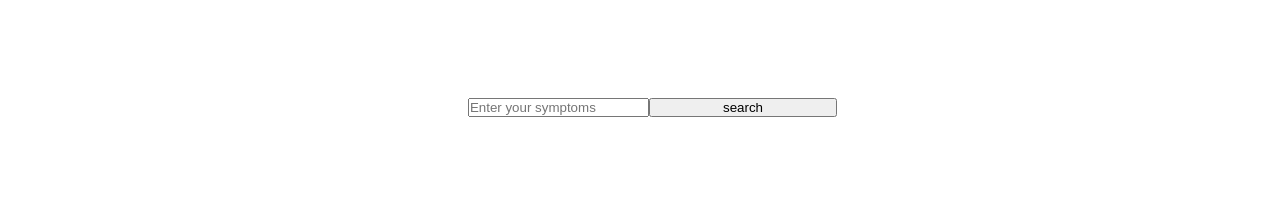
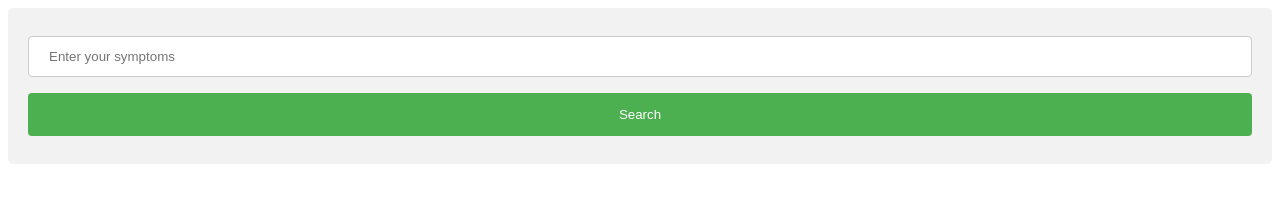
Before and after one commit to RandInaim/Medical_Guide, a website: page public/index.html in a window 1280 px wide. Drawn offline with Linux system fonts and the light colour scheme.

Commit message:
edit HTML & CSS documents Relates #8

```diff
--- a/public/CSS/style.css
+++ b/public/CSS/style.css
@@ -1,20 +1,30 @@
-*{
-    margin: 0;
-    padding: 0;
-}
+input[type=text]{
+    width: 100%;
+    padding: 12px 20px;
+    margin: 8px 0;
+    display: inline-block;
+    border: 1px solid #ccc;
+    border-radius: 4px;
+    box-sizing: border-box;
+  }
 
-.main{
-    display: flex;
-    justify-content: center;
-    margin-top: 98px;
-    margin-left: 25px;
-}
+  input[type=submit] {
+    width: 100%;
+    background-color: #4CAF50;
+    color: white;
+    padding: 14px 20px;
+    margin: 8px 0;
+    border: none;
+    border-radius: 4px;
+    cursor: pointer;
+  }
 
-input[type='search']{
-    width: 77%;
-    border-radius: 30px;
-    border: 1px solid black;
-}
-input[type="button"]{
-    width: 15%;
-}
+  input[type=submit]:hover {
+    background-color: #45a049;
+  }
+
+  div {
+    border-radius: 5px;
+    background-color: #f2f2f2;
+    padding: 20px;
+  }
--- a/public/index.html
+++ b/public/index.html
@@ -7,17 +7,14 @@
         <link rel="stylesheet" href="CSS/style.css">
     </head>
     <body>
-        <section class="main">
-            <label for="search"></label>
-            <input
-            type="text"
-            id="search"
-            placeholder="Enter your symptoms">
+        <div>
+            <form action="/action_page.php">
+              <label for="Input"></label>
+              <input type="text" id="Input" placeholder="Enter your symptoms">
 
-        <label for="button"></label>
-            <input type="button" id="button" value="search">
-
-        </section>
+              <input type="submit" value="Search">
+            </form>
+          </div>
         <script src="JS/script.js"></script>
     </body>
 </html>
```
